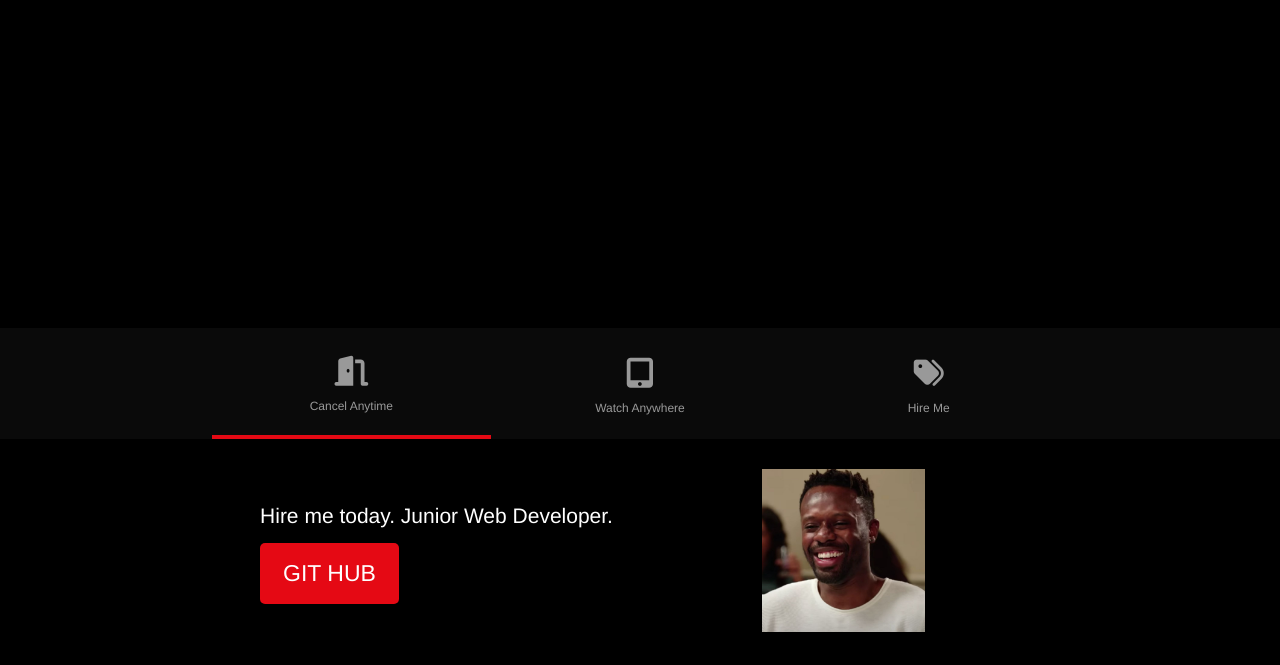
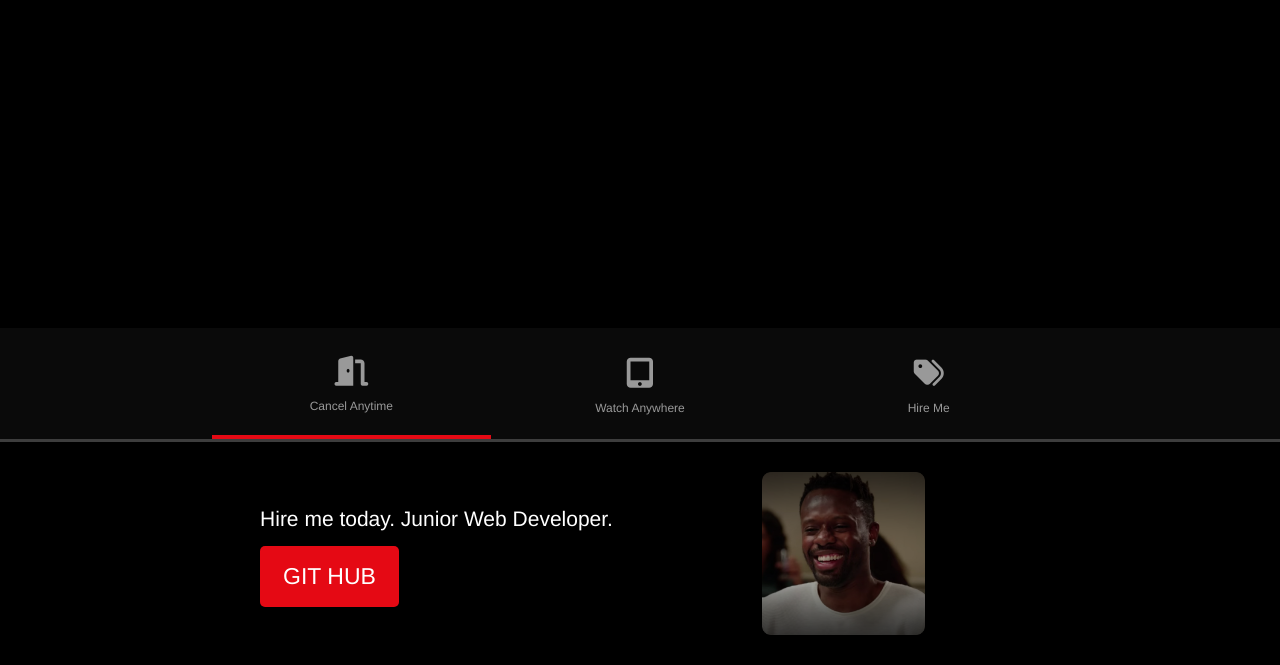
Before and after one commit to AyoCodess/Crimson-Netflix-Landing-Page, a website: page index.html in a window 1280 px wide. Shown: the part 416-1081 px from the top of the page. Drawn offline with Linux system fonts and the light colour scheme.

Commit message:
update on showcase section added my image

```diff
--- a/index.html
+++ b/index.html
@@ -106,7 +106,9 @@
               <p class="text-lg">Hire me today. Junior Web Developer.</p>
               <a href="#" class="btn btn-xl">Git Hub</a>
             </div>
-            <img src="/images/ayocsc.jpg" alt="Ayo Adesanya stutter" />
+            <div class="ayo">
+              <img src="/images/ayocsc-round.png" alt="Ayo Adesanya Stutter" />
+            </div>
           </div>
         </div>
       </div>
--- a/src/style.css
+++ b/src/style.css
@@ -131,7 +131,7 @@ img {
 .tabs {
   background: var(--dark-color);
   padding-top: 1.3rem;
-  border-bottom: 3px soldid #3d3d3d;
+  border-bottom: 3px solid #3d3d3d;
 }
 
 .tabs .container {
@@ -142,6 +142,7 @@ img {
   align-items: center;
   justify-content: center;
   text-align: center;
+
 }
 
 .tabs p {
@@ -203,8 +204,10 @@ img {
   text-align: center;
 }
 
+
 .tab-3-content-container {
   display: grid;
+
   grid-template-columns: 1fr 1fr;
 
   align-items: center;
@@ -212,17 +215,44 @@ img {
 }
 
 .tab-3-content-container img {
+
   width: 40%;
+}
+
+
+.ayo {
+  display: flex;
+  justify-content: center;
+  align-items: center;
+  position: relative;
+
+}
+
+.ayo:after {
+  content: '';
+  position: absolute;
+  box-shadow: inset 0rem 0rem 10rem 3rem #000;
+  width: 100%;
+  height: 100%;
+  border-radius: 10rem;
+
+}
+
+
 }
 /* ! TABS SECTION ENDS */
 
 /** CONTAINER CLASS **/
 
+.tab-content {
+  max-width: 70%;
+}
+
 .container {
   max-width: 70%;
   margin: auto;
   overflow: hidden;
-  padding: 0 2rem;
+  padding: 0rem 2rem;
 }
 
 /** TEXT STYLES **/
```
Also changed, not shown: dist/index.html, images/ayocsc-round.png (added).
